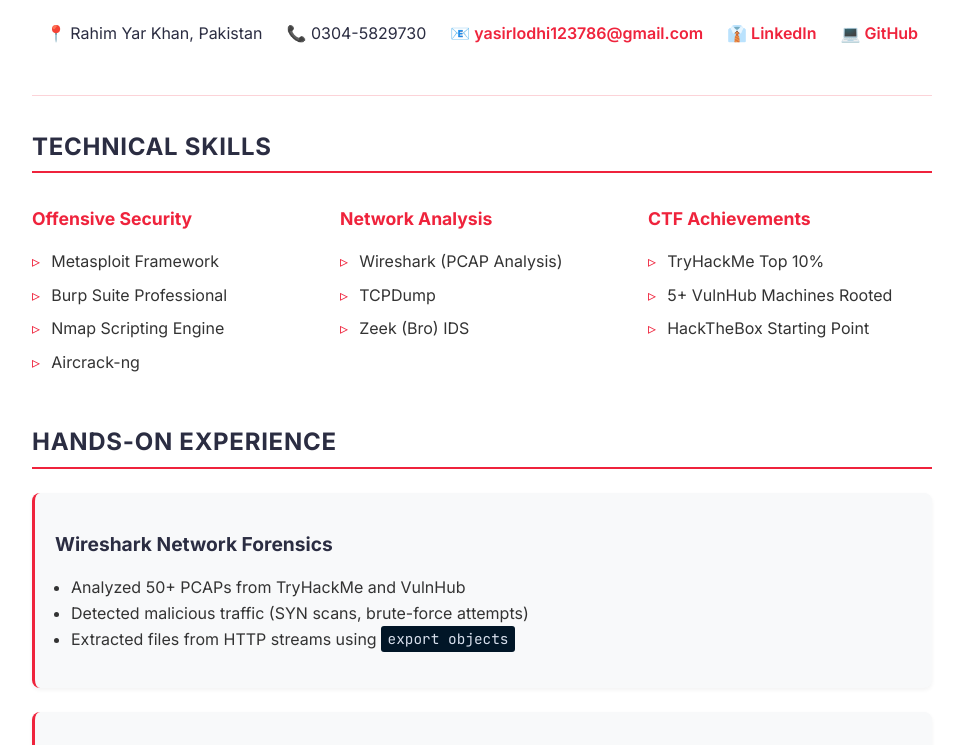
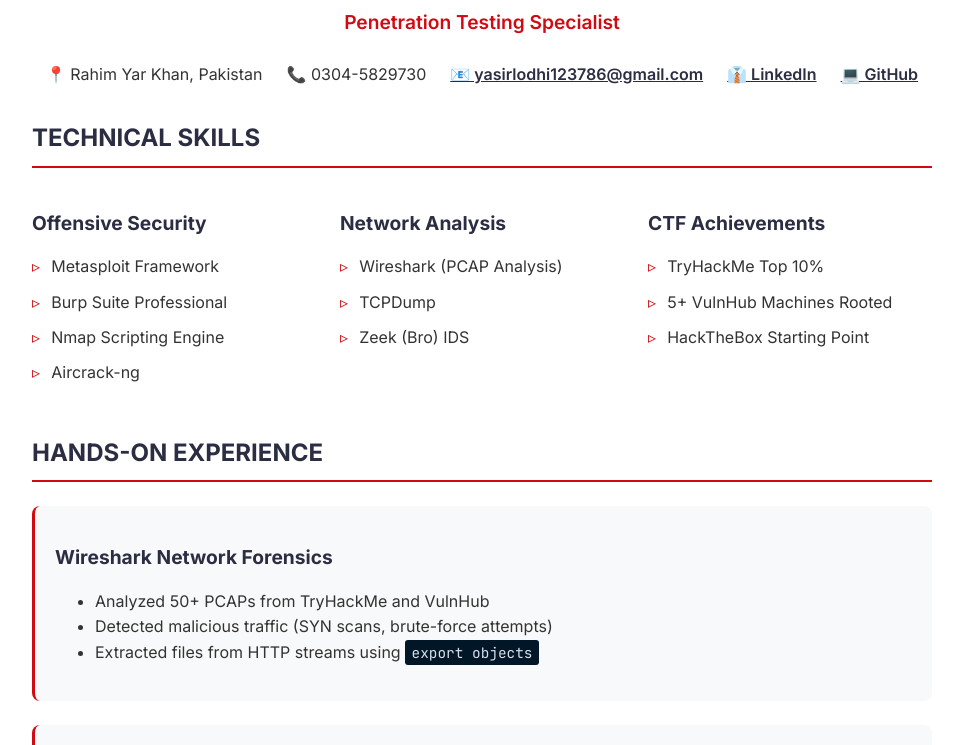
Before and after one commit to 0xm1cr0/0xm1cr0.github.io, a plain HTML site: page index.html in a window 1280 px wide. Shown: the part 135-880 px from the top of the page, without its empty margins (158-1121 px from the left). Drawn offline with Linux system fonts and the light colour scheme.

Commit message:
Update style.css

```diff
--- a/style.css
+++ b/style.css
@@ -1,11 +1,9 @@
 :root {
-    --primary: #2b2d42;
-    --secondary: #ef233c;
-    --accent: #6b7280;
-    --light: #f8f9fa;
-    --dark: #1a1a2e;
-    --code-bg: #011627;
-    --text: #333;
+    --primary: #2b2d42;       /* Dark blue */
+    --secondary: #d10a11;     /* Bold red */
+    --text: #333333;         /* High-contrast black */
+    --accent: #555555;       /* Medium gray */
+    --light-bg: #f8f9fa;     /* Light background */
 }
 
 /* Base Styles */
@@ -20,47 +18,37 @@ body {
 }
 
 /* Typography */
-h1, h2, h3 {
-    font-weight: 700;
-    margin: 0;
+h1 {
+    font-size: 2.5rem;
     color: var(--primary);
+    text-align: center;
+    margin-bottom: 0.5rem;
 }
 
-h1 {
-    font-size: 2.5rem;
-    letter-spacing: -0.05em;
+.subtitle {
+    font-size: 1.2rem;
+    color: var(--secondary);
+    font-weight: 600;
     text-align: center;
+    margin-bottom: 1.5rem;
 }
 
 h2 {
     font-size: 1.5rem;
+    color: var(--primary);
     border-bottom: 2px solid var(--secondary);
-    padding-bottom: 0.3rem;
-    margin: 2rem 0 1rem;
+    padding-bottom: 0.5rem;
+    margin: 2rem 0 1.5rem;
     text-transform: uppercase;
-    letter-spacing: 0.03em;
 }
 
 h3 {
     font-size: 1.2rem;
+    color: var(--primary);
     margin: 1rem 0 0.5rem;
 }
 
-/* Layout */
-.header {
-    margin-bottom: 2rem;
-    padding-bottom: 1.5rem;
-    border-bottom: 1px solid rgba(239, 35, 60, 0.2);
-}
-
-.subtitle {
-    font-size: 1.1rem;
-    color: var(--secondary);
-    font-weight: 500;
-    margin: 0.5rem 0 1.5rem;
-    text-align: center;
-}
-
+/* Contact Bar */
 .contact-bar {
     display: flex;
     flex-wrap: wrap;
@@ -73,12 +61,12 @@ h3 {
     display: flex;
     align-items: center;
     gap: 0.4rem;
-    color: var(--primary);
+    color: var(--text);
 }
 
 .contact-item[href] {
     font-weight: 600;
-    color: var(--secondary);
+    color: var(--primary);
 }
 
 /* Skills Grid */
@@ -89,103 +77,62 @@ h3 {
     margin: 1rem 0;
 }
 
-.skill-category h3 {
-    color: var(--secondary);
-    font-size: 1.1rem;
-}
-
 .skill-list {
     list-style-type: none;
-    padding-left: 0;
+    padding-left: 1.2rem;
 }
 
 .skill-list li {
-    margin-bottom: 0.5rem;
+    margin-bottom: 0.6rem;
     position: relative;
-    padding-left: 1.2rem;
 }
 
 .skill-list li::before {
     content: "▹";
     position: absolute;
-    left: 0;
+    left: -1.2rem;
     color: var(--secondary);
 }
 
-/* Lab Sections */
+/* Labs */
 .lab {
-    background-color: var(--light);
+    background: var(--light-bg);
     padding: 1.25rem;
     border-radius: 8px;
     margin: 1.5rem 0;
     border-left: 3px solid var(--secondary);
-    box-shadow: 0 2px 4px rgba(0,0,0,0.05);
 }
 
 .lab-title {
     color: var(--primary);
-}
-
-.lab-details {
-    padding-left: 1rem;
-}
-
-.lab-details ul {
-    padding-left: 1.5rem;
+    margin-bottom: 0.5rem;
 }
 
 /* Education & Certs */
-.institution {
-    font-weight: 600;
-    color: var(--primary);
-    margin: 0.3rem 0 0;
-}
-
-.meta {
+.institution, .date, .cert-meta {
     color: var(--accent);
-    font-size: 0.9rem;
-    margin: 0.2rem 0 0.5rem;
-}
-
-.cert-list {
-    list-style-type: none;
-    padding-left: 0;
-}
-
-.cert-list li {
-    margin-bottom: 1rem;
+    margin: 0.3rem 0;
 }
 
 .cert-link {
     color: var(--primary);
+    font-weight: 600;
     text-decoration: none;
 }
 
 .cert-link:hover {
+    color: var(--secondary);
     text-decoration: underline;
-    color: var(--secondary);
 }
 
-/* Code Snippets */
+/* Code */
 code {
     font-family: 'JetBrains Mono', monospace;
-    background-color: var(--code-bg);
+    background: #011627;
     color: #d6deeb;
     padding: 0.2rem 0.4rem;
     border-radius: 3px;
     font-size: 0.9rem;
-}
-
-/* Links */
-a {
-    color: var(--secondary);
-    text-decoration: none;
-    transition: all 0.2s;
-}
-
-a:hover {
-    color: var(--primary);
-    text-decoration: underline;
 }
 
 /* Responsive */
@@ -193,17 +140,14 @@ a:hover {
     body {
         padding: 1rem;
     }
-
     .contact-bar {
         flex-direction: column;
         align-items: center;
         gap: 0.7rem;
     }
-
     .skills-grid {
         grid-template-columns: 1fr;
     }
-
     h1 {
         font-size: 2rem;
     }
```
